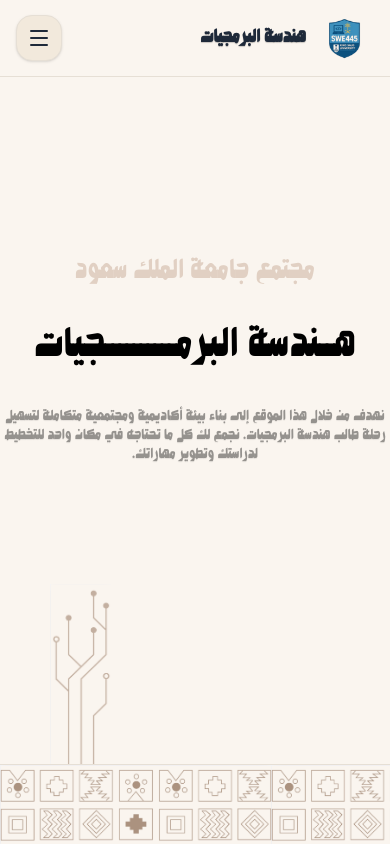
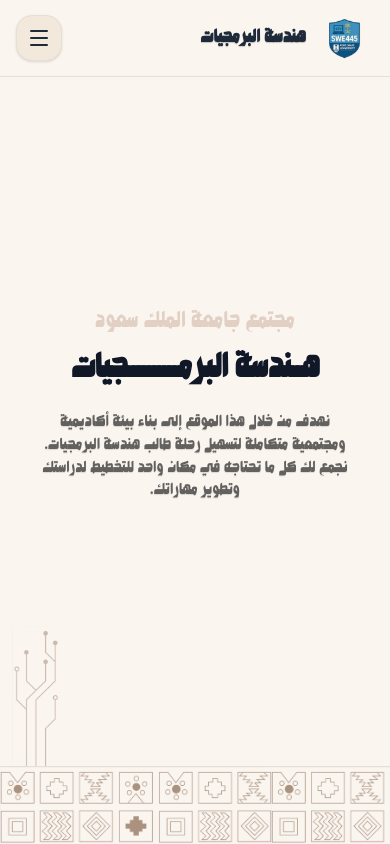
Before and after one commit to Ahm-445/SWE, a React (Vite) app in the folder SWE_frontEnd/: page / in a window 390 px wide. Built offline with nearby package versions, Linux system fonts and the light colour scheme.

Commit message:
fix: resolve mobile responsive horizontal overflow in Home page

```diff
--- a/SWE_frontEnd/src/Pages/Home.jsx
+++ b/SWE_frontEnd/src/Pages/Home.jsx
@@ -1,26 +1,31 @@
 import { useNavigate } from 'react-router-dom';
 
-export default function Home(){
-
+export default function Home() {
     const navigate = useNavigate();
 
-    return(
-        <div className="text-center font-custom flex flex-col items-center justify-center bg-[#faf5ef] relative h-screen" >
-            <div className=" mb-40">
-                <div className=" align-middle flex flex-col mb-10">
-                    <p className="duration-300 text-[#e1d0c3] mb-10 lg:text-4xl text-2xl" >مجتمع جامعة الملك سعود</p>
-                    <p className="duration-300 lg:text-6xl text-4xl">هــندسة البرمــــــــــجيات</p>
+    return (
+        <div className="text-center font-custom flex flex-col items-center justify-center bg-[#faf5ef] relative min-h-[calc(100vh-75px)] w-full overflow-x-hidden px-4">
+            <div className="mb-28 md:mb-36 max-w-2xl mx-auto flex flex-col items-center">
+                <div className="flex flex-col mb-6 md:mb-8">
+                    <p className="duration-300 text-[#e1d0c3] mb-4 md:mb-6 text-xl sm:text-2xl lg:text-4xl font-medium">
+                        مجتمع جامعة الملك سعود
+                    </p>
+                    <p className="duration-300 text-3xl sm:text-4xl lg:text-6xl font-black text-gray-900 tracking-tight">
+                        هــندسة البرمــــــــــجيات
+                    </p>
                 </div>
 
-                <div className="text-shadow-xs duration-300 opacity-40 align-middle justify-around flex m-10 gap-10 w-100 text-[0.8em] lg:w-120 lg:text-[1em] ">
-                    <p dir='rtl' >نهدف من خلال هذا الموقع إلى بناء بيئة أكاديمية ومجتمعية متكاملة لتسهيل رحلة طالب هندسة البرمجيات. نجمع لك كل ما تحتاجه في مكان واحد للتخطيط لدراستك وتطوير مهاراتك.</p>
-
+                <div className="text-shadow-xs duration-300 opacity-60 text-center px-4 max-w-lg text-sm sm:text-base leading-relaxed">
+                    <p dir='rtl'>
+                        نهدف من خلال هذا الموقع إلى بناء بيئة أكاديمية ومجتمعية متكاملة لتسهيل رحلة طالب هندسة البرمجيات. نجمع لك كل ما تحتاجه في مكان واحد للتخطيط لدراستك وتطوير مهاراتك.
+                    </p>
                 </div>
             </div>
-            <div className=" absolute bottom-[80px] left-[50px] w-[90px] h-[180px] lg:w-[125px] lg:h-[250px] lg:left-[80px] bg-[url('/tech.png')] bg-contain bg-no-repeat opacity-70 z-10"></div>
+
+            {/* الصورة الجانبية متجاوبة وتختفي في الشاشات الصغيرة جداً لمنع التداخل */}
+            <div className="absolute bottom-[80px] left-3 sm:left-8 lg:left-[80px] w-[70px] h-[140px] sm:w-[90px] sm:h-[180px] lg:w-[125px] lg:h-[250px] bg-[url('/tech.png')] bg-contain bg-no-repeat opacity-60 pointer-events-none z-0"></div>
 
             <footer className="absolute bottom-0 left-0 w-full h-[80px] bg-[url('/back.png')] bg-repeat-x bg-[length:auto_100%] border-t border-[#E6DFD5] z-10"></footer>
-
         </div>
     );
 }
```
